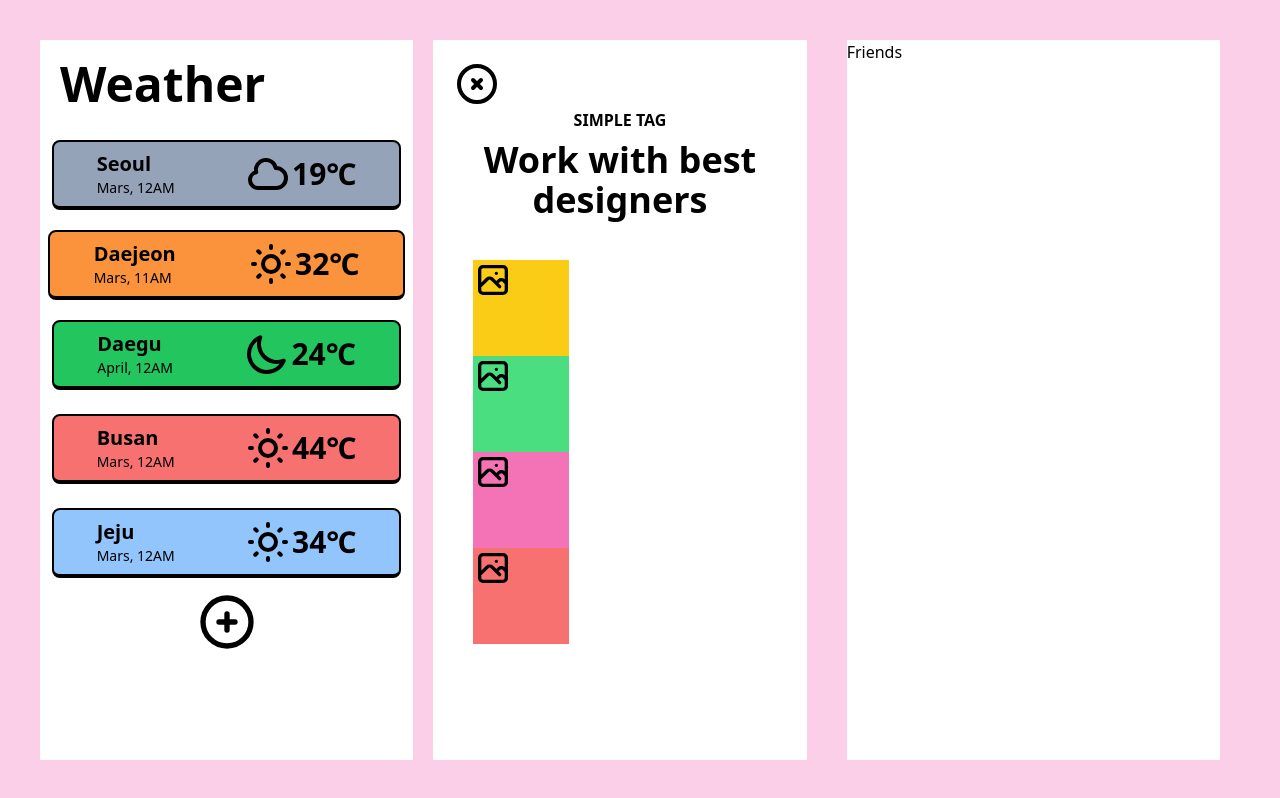
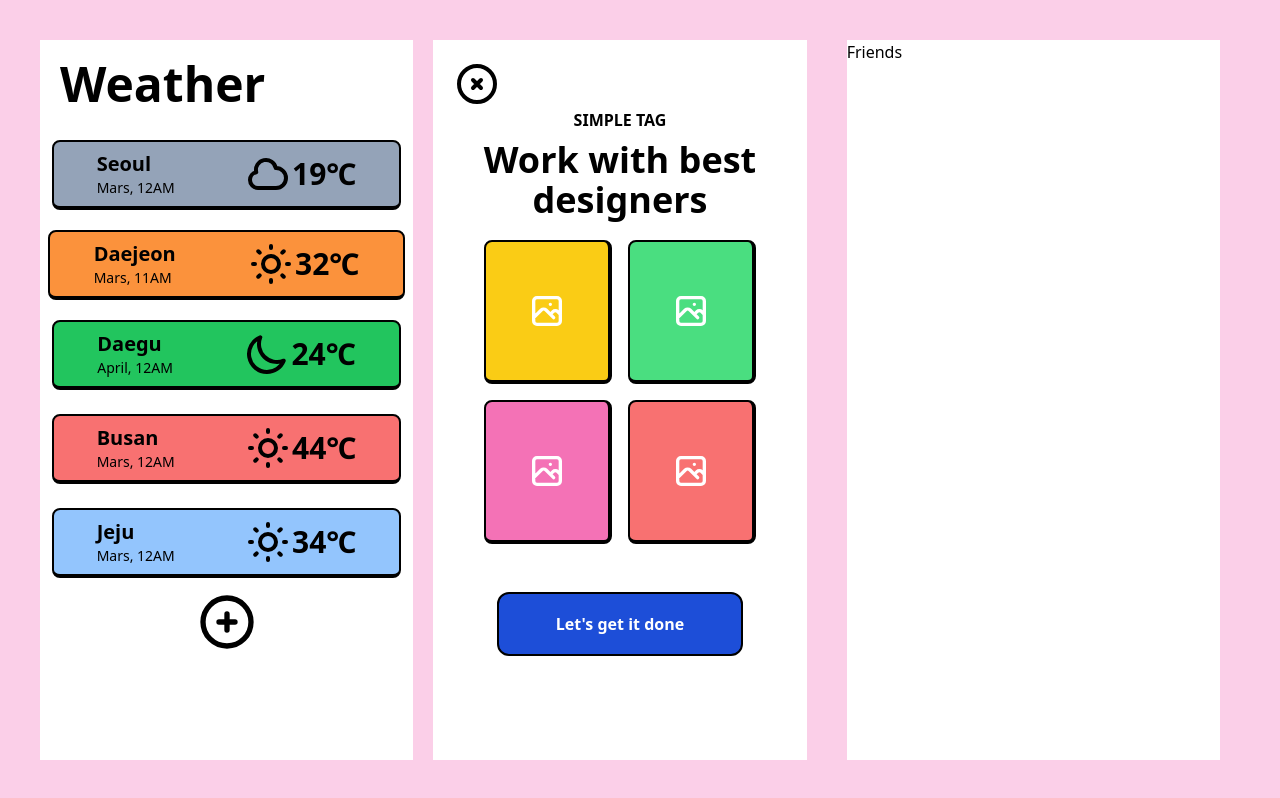
Before and after one commit to jiji-hoon96/codec, a Next.js app: page /toy in a window 1280 px wide. Built offline with nearby package versions, Linux system fonts and the light colour scheme.

Commit message:
7 work with best designers 설정완료

```diff
--- a/pages/toy/index.tsx
+++ b/pages/toy/index.tsx
@@ -6,7 +6,7 @@ import type { NextPage } from "next";
 
 const Toy: NextPage = () => {
   return (
-    <div className="bg-pink-200 w-full h-screen flex items-center justify-items-center p-10">
+    <div className="bg-pink-200 w-full h-screen flex items-center justify-items-center p-10 min-w-3/5">
         <div className="bg-white flex-1 mw-1 h-full flex flex-col">
             <div className="font-bold text-5xl p-5">Weather</div>
             <div className="border-2 border-black border-b-4 rounded-lg p-2 m-3 flex justify-around bg-slate-400">
@@ -15,7 +15,7 @@ const Toy: NextPage = () => {
                     <h3 className="text-sm">Mars, 12AM</h3>
                 </div>
                 <div className="flex items-center">
-                    <svg className="w-12 h-12" fill="none" stroke="currentColor" viewBox="0 0 24 24" xmlns="http://www.w3.org/2000/svg"><path stroke-linecap="round" stroke-linejoin="round" stroke-width="2" d="M3 15a4 4 0 004 4h9a5 5 0 10-.1-9.999 5.002 5.002 0 10-9.78 2.096A4.001 4.001 0 003 15z"></path></svg>
+                    <svg className="w-12 h-12" fill="none" stroke="currentColor" viewBox="0 0 24 24" xmlns="http://www.w3.org/2000/svg"><path strokeLinecap="round" strokeLinejoin="round" strokeWidth="2" d="M3 15a4 4 0 004 4h9a5 5 0 10-.1-9.999 5.002 5.002 0 10-9.78 2.096A4.001 4.001 0 003 15z"></path></svg>
                     <h1 className="font-bold text-3xl">19℃</h1>
                 </div>
             </div>
@@ -25,7 +25,7 @@ const Toy: NextPage = () => {
                     <h3 className="text-sm">Mars, 11AM</h3>
                 </div>
                 <div className="flex items-center">
-                <svg className="w-12 h-12" fill="none" stroke="currentColor" viewBox="0 0 24 24" xmlns="http://www.w3.org/2000/svg"><path stroke-linecap="round" stroke-linejoin="round" stroke-width="2" d="M12 3v1m0 16v1m9-9h-1M4 12H3m15.364 6.364l-.707-.707M6.343 6.343l-.707-.707m12.728 0l-.707.707M6.343 17.657l-.707.707M16 12a4 4 0 11-8 0 4 4 0 018 0z"></path></svg>
+                <svg className="w-12 h-12" fill="none" stroke="currentColor" viewBox="0 0 24 24" xmlns="http://www.w3.org/2000/svg"><path strokeLinecap="round" strokeLinejoin="round" strokeWidth="2" d="M12 3v1m0 16v1m9-9h-1M4 12H3m15.364 6.364l-.707-.707M6.343 6.343l-.707-.707m12.728 0l-.707.707M6.343 17.657l-.707.707M16 12a4 4 0 11-8 0 4 4 0 018 0z"></path></svg>
                     <h1 className="font-bold text-3xl">32℃</h1>
                 </div>
             </div>
@@ -35,7 +35,7 @@ const Toy: NextPage = () => {
                     <h3 className="text-sm">April, 12AM</h3>
                 </div>
                 <div className="flex items-center">
-                <svg className="w-12 h-12" fill="none" stroke="currentColor" viewBox="0 0 24 24" xmlns="http://www.w3.org/2000/svg"><path stroke-linecap="round" stroke-linejoin="round" stroke-width="2" d="M20.354 15.354A9 9 0 018.646 3.646 9.003 9.003 0 0012 21a9.003 9.003 0 008.354-5.646z"></path></svg>
+                <svg className="w-12 h-12" fill="none" stroke="currentColor" viewBox="0 0 24 24" xmlns="http://www.w3.org/2000/svg"><path strokeLinecap="round" strokeLinejoin="round" strokeWidth="2" d="M20.354 15.354A9 9 0 018.646 3.646 9.003 9.003 0 0012 21a9.003 9.003 0 008.354-5.646z"></path></svg>
                     <h1 className="font-bold text-3xl">24℃</h1>
                 </div>
             </div>
@@ -45,7 +45,7 @@ const Toy: NextPage = () => {
                     <h3 className="text-sm">Mars, 12AM</h3>
                 </div>
                 <div className="flex items-center">
-                <svg className="w-12 h-12" fill="none" stroke="currentColor" viewBox="0 0 24 24" xmlns="http://www.w3.org/2000/svg"><path stroke-linecap="round" stroke-linejoin="round" stroke-width="2" d="M12 3v1m0 16v1m9-9h-1M4 12H3m15.364 6.364l-.707-.707M6.343 6.343l-.707-.707m12.728 0l-.707.707M6.343 17.657l-.707.707M16 12a4 4 0 11-8 0 4 4 0 018 0z"></path></svg>
+                <svg className="w-12 h-12" fill="none" stroke="currentColor" viewBox="0 0 24 24" xmlns="http://www.w3.org/2000/svg"><path strokeLinecap="round" strokeLinejoin="round" strokeWidth="2" d="M12 3v1m0 16v1m9-9h-1M4 12H3m15.364 6.364l-.707-.707M6.343 6.343l-.707-.707m12.728 0l-.707.707M6.343 17.657l-.707.707M16 12a4 4 0 11-8 0 4 4 0 018 0z"></path></svg>
                     <h1 className="font-bold text-3xl">44℃</h1>
                 </div>
             </div>
@@ -55,35 +55,38 @@ const Toy: NextPage = () => {
                     <h3 className="text-sm">Mars, 12AM</h3>
                 </div>
                 <div className="flex items-center">
-                <svg className="w-12 h-12" fill="none" stroke="currentColor" viewBox="0 0 24 24" xmlns="http://www.w3.org/2000/svg"><path stroke-linecap="round" stroke-linejoin="round" stroke-width="2" d="M12 3v1m0 16v1m9-9h-1M4 12H3m15.364 6.364l-.707-.707M6.343 6.343l-.707-.707m12.728 0l-.707.707M6.343 17.657l-.707.707M16 12a4 4 0 11-8 0 4 4 0 018 0z"></path></svg>
+                <svg className="w-12 h-12" fill="none" stroke="currentColor" viewBox="0 0 24 24" xmlns="http://www.w3.org/2000/svg"><path strokeLinecap="round" strokeLinejoin="round" strokeWidth="2" d="M12 3v1m0 16v1m9-9h-1M4 12H3m15.364 6.364l-.707-.707M6.343 6.343l-.707-.707m12.728 0l-.707.707M6.343 17.657l-.707.707M16 12a4 4 0 11-8 0 4 4 0 018 0z"></path></svg>
                     <h1 className="font-bold text-3xl">34℃</h1>
                 </div>
             </div>
             <div className="flex justify-center mh-4">
-                <svg className="w-16 h-16" fill="none" stroke="currentColor" viewBox="0 0 24 24" xmlns="http://www.w3.org/2000/svg"><path stroke-linecap="round" stroke-linejoin="round" stroke-width="2" d="M12 9v3m0 0v3m0-3h3m-3 0H9m12 0a9 9 0 11-18 0 9 9 0 0118 0z"></path></svg>
+                <svg className="w-16 h-16" fill="none" stroke="currentColor" viewBox="0 0 24 24" xmlns="http://www.w3.org/2000/svg"><path strokeLinecap="round" strokeLinejoin="round" strokeWidth="2" d="M12 9v3m0 0v3m0-3h3m-3 0H9m12 0a9 9 0 11-18 0 9 9 0 0118 0z"></path></svg>
             </div>
         </div>
         <div className="bg-white flex-1 m-5 h-full flex flex-col ">
             <div className="p-5 pb-0">
-                <svg className="w-12 h-12" fill="none" stroke="currentColor" viewBox="0 0 24 24" xmlns="http://www.w3.org/2000/svg"><path stroke-linecap="round" stroke-linejoin="round" stroke-width="2" d="M10 14l2-2m0 0l2-2m-2 2l-2-2m2 2l2 2m7-2a9 9 0 11-18 0 9 9 0 0118 0z"></path></svg>
+                <svg className="w-12 h-12" fill="none" stroke="currentColor" viewBox="0 0 24 24" xmlns="http://www.w3.org/2000/svg"><path strokeLinecap="round" strokeLinejoin="round" strokeWidth="2" d="M10 14l2-2m0 0l2-2m-2 2l-2-2m2 2l2 2m7-2a9 9 0 11-18 0 9 9 0 0118 0z"></path></svg>
             </div>
             <div className="flex flex-col pw-5 items-center text-center">
                 <h3 className="font-bold mb-2">SIMPLE TAG</h3>
                 <h1 className="font-bold text-4xl">Work with best designers</h1>
             </div>
-            <div className="grid p-10">
-                <div className="w-24 h-24 bg-yellow-400">
-                    <svg className="w-10 h-10" fill="none" stroke="currentColor" viewBox="0 0 24 24" xmlns="http://www.w3.org/2000/svg"><path stroke-linecap="round" stroke-linejoin="round" stroke-width="2" d="M4 16l4.586-4.586a2 2 0 012.828 0L16 16m-2-2l1.586-1.586a2 2 0 012.828 0L20 14m-6-6h.01M6 20h12a2 2 0 002-2V6a2 2 0 00-2-2H6a2 2 0 00-2 2v12a2 2 0 002 2z"></path></svg>
+            <div className="flex flex-wrap justify-center m-3 mb-10">
+                <div className="w-32 h-36 bg-yellow-400 m-2 border-2 border-black border-b-4 border-r-4 rounded-lg flex items-center justify-center border-">
+                    <svg className="w-10 h-10 text-white" fill="none" stroke="currentColor" viewBox="0 0 24 24" xmlns="http://www.w3.org/2000/svg"><path strokeLinecap="round" strokeLinejoin="round" strokeWidth="2" d="M4 16l4.586-4.586a2 2 0 012.828 0L16 16m-2-2l1.586-1.586a2 2 0 012.828 0L20 14m-6-6h.01M6 20h12a2 2 0 002-2V6a2 2 0 00-2-2H6a2 2 0 00-2 2v12a2 2 0 002 2z"></path></svg>
                 </div>
-                <div className="w-24 h-24 bg-green-400">
-                <svg className="w-10 h-10" fill="none" stroke="currentColor" viewBox="0 0 24 24" xmlns="http://www.w3.org/2000/svg"><path stroke-linecap="round" stroke-linejoin="round" stroke-width="2" d="M4 16l4.586-4.586a2 2 0 012.828 0L16 16m-2-2l1.586-1.586a2 2 0 012.828 0L20 14m-6-6h.01M6 20h12a2 2 0 002-2V6a2 2 0 00-2-2H6a2 2 0 00-2 2v12a2 2 0 002 2z"></path></svg>
+                <div className="w-32 h-36 bg-green-400 m-2 border-2 border-black border-b-4 border-r-4 rounded-lg flex items-center justify-center">
+                <svg className="w-10 h-10 text-white" fill="none" stroke="currentColor" viewBox="0 0 24 24" xmlns="http://www.w3.org/2000/svg"><path strokeLinecap="round" strokeLinejoin="round" strokeWidth="2" d="M4 16l4.586-4.586a2 2 0 012.828 0L16 16m-2-2l1.586-1.586a2 2 0 012.828 0L20 14m-6-6h.01M6 20h12a2 2 0 002-2V6a2 2 0 00-2-2H6a2 2 0 00-2 2v12a2 2 0 002 2z"></path></svg>
                 </div>
-                <div className="w-24 h-24 bg-pink-400">
-                <svg className="w-10 h-10" fill="none" stroke="currentColor" viewBox="0 0 24 24" xmlns="http://www.w3.org/2000/svg"><path stroke-linecap="round" stroke-linejoin="round" stroke-width="2" d="M4 16l4.586-4.586a2 2 0 012.828 0L16 16m-2-2l1.586-1.586a2 2 0 012.828 0L20 14m-6-6h.01M6 20h12a2 2 0 002-2V6a2 2 0 00-2-2H6a2 2 0 00-2 2v12a2 2 0 002 2z"></path></svg>
+                <div className="w-32 h-36  bg-pink-400 m-2 border-2 border-black border-b-4 border-r-4 rounded-lg flex items-center justify-center">
+                <svg className="w-10 h-10 text-white" fill="none" stroke="currentColor" viewBox="0 0 24 24" xmlns="http://www.w3.org/2000/svg"><path strokeLinecap="round" strokeLinejoin="round" strokeWidth="2" d="M4 16l4.586-4.586a2 2 0 012.828 0L16 16m-2-2l1.586-1.586a2 2 0 012.828 0L20 14m-6-6h.01M6 20h12a2 2 0 002-2V6a2 2 0 00-2-2H6a2 2 0 00-2 2v12a2 2 0 002 2z"></path></svg>
                 </div>
-                <div className="w-24 h-24 bg-red-400">
-                <svg className="w-10 h-10" fill="none" stroke="currentColor" viewBox="0 0 24 24" xmlns="http://www.w3.org/2000/svg"><path stroke-linecap="round" stroke-linejoin="round" stroke-width="2" d="M4 16l4.586-4.586a2 2 0 012.828 0L16 16m-2-2l1.586-1.586a2 2 0 012.828 0L20 14m-6-6h.01M6 20h12a2 2 0 002-2V6a2 2 0 00-2-2H6a2 2 0 00-2 2v12a2 2 0 002 2z"></path></svg>
+                <div className="w-32 h-36 bg-red-400 m-2 border-2 border-black border-b-4 border-r-4 rounded-lg flex items-center justify-center">
+                <svg className="w-10 h-10 text-white" fill="none" stroke="currentColor" viewBox="0 0 24 24" xmlns="http://www.w3.org/2000/svg"><path strokeLinecap="round" strokeLinejoin="round" strokeWidth="2" d="M4 16l4.586-4.586a2 2 0 012.828 0L16 16m-2-2l1.586-1.586a2 2 0 012.828 0L20 14m-6-6h.01M6 20h12a2 2 0 002-2V6a2 2 0 00-2-2H6a2 2 0 00-2 2v12a2 2 0 002 2z"></path></svg>
                 </div>
+            </div>
+            <div className="mx-16 h-16 items-center flex justify-center bg-blue-700 font-bold rounded-xl border-2 border-black text-white">
+                Let's get it done
             </div>
         </div>
         <div className="bg-white flex-1 m-5 h-full flex flex-col">
```
